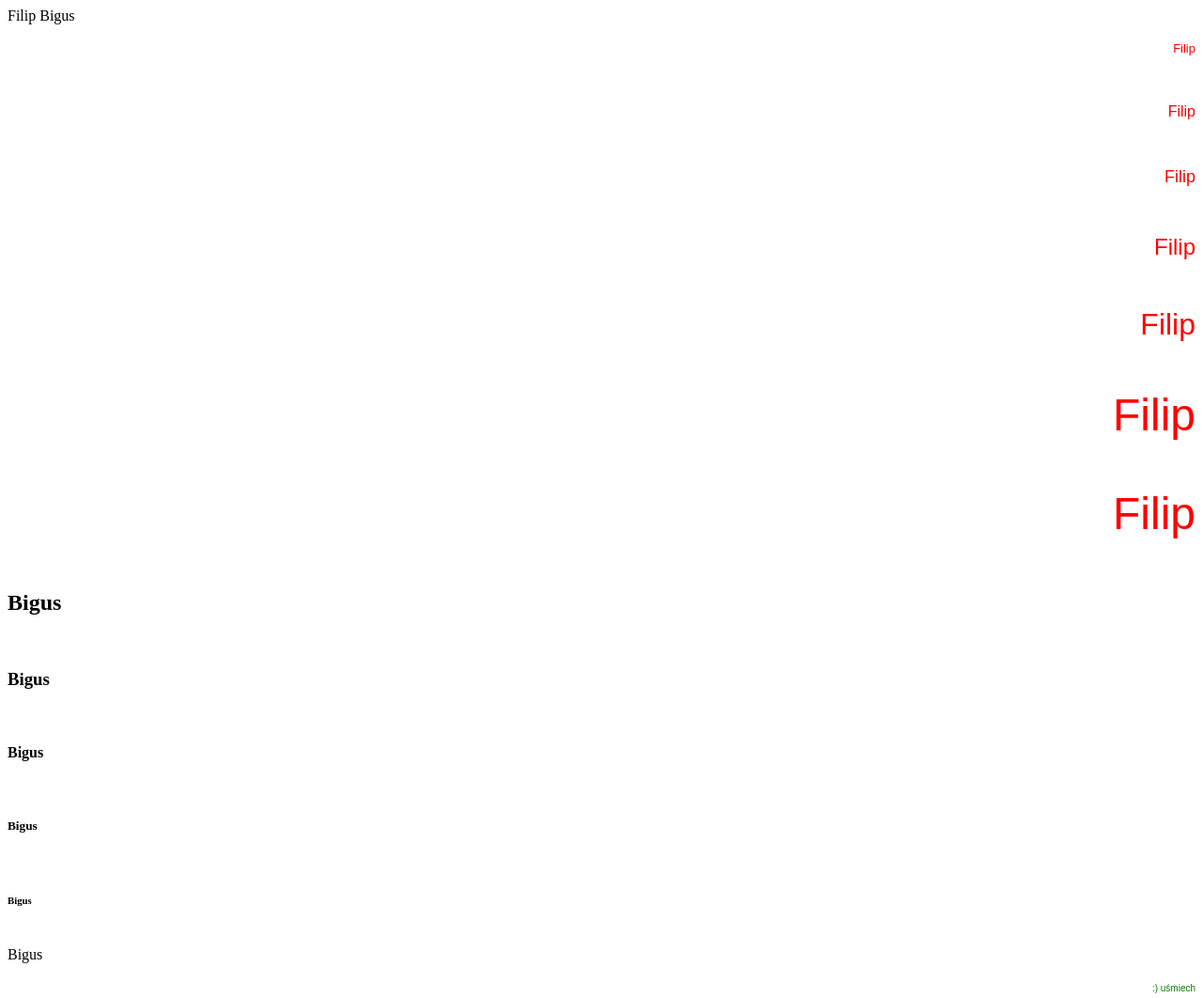
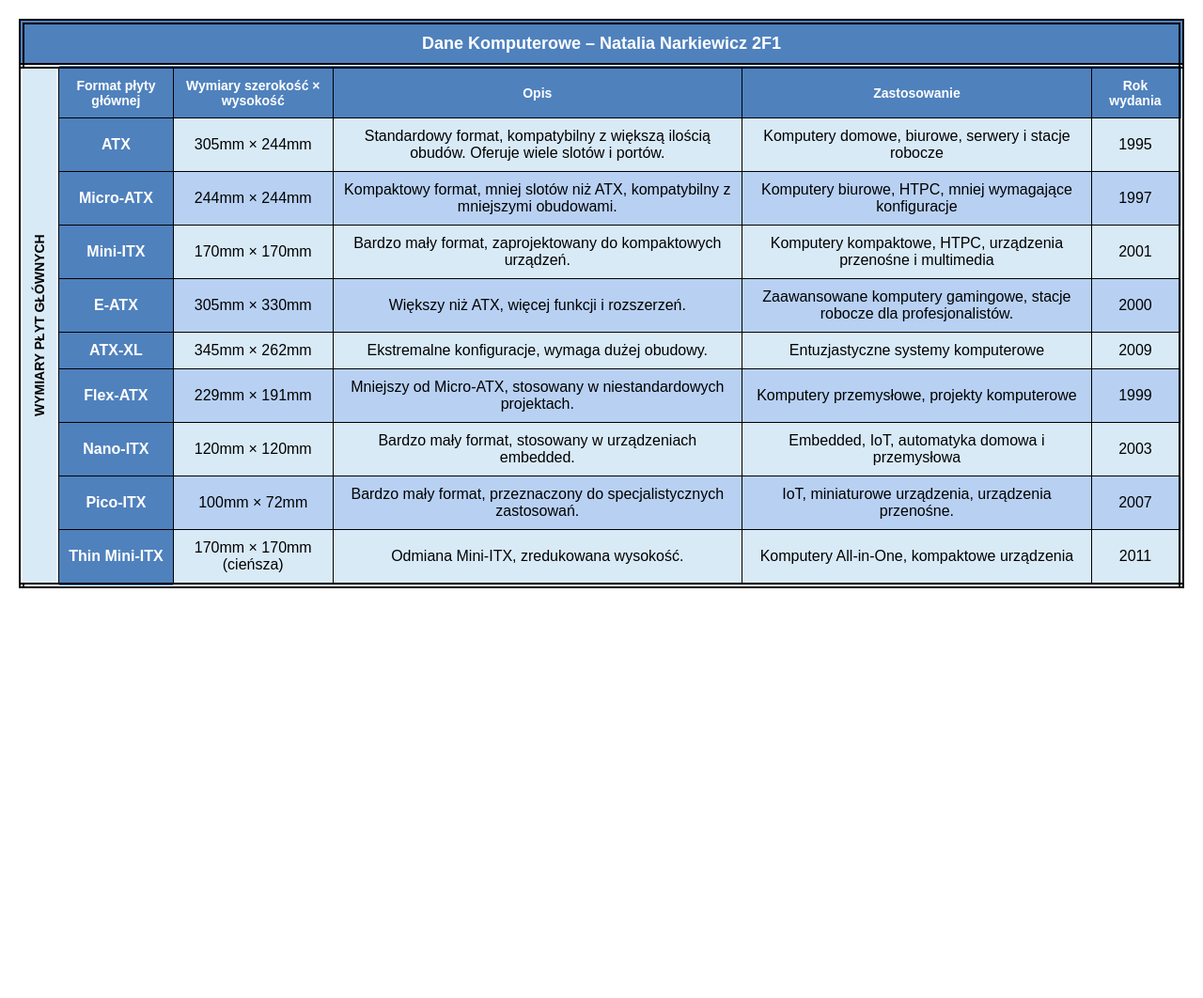
Before and after one commit to Goszka2137/tabela, a plain HTML site: page index.html in a window 1280 px wide. Shown: the top 1062 px of the page at 94% size. After the commit the page ends 800 px from the top, so only its background shows below. Drawn offline with Linux system fonts and the light colour scheme.

Commit message:
Update index.html

```diff
--- a/index.html
+++ b/index.html
@@ -1,31 +1,144 @@
 <!DOCTYPE html>
-	<html lang="pl-PL">
-	<html>
-		<head>
-			<meta charset="utf-8">
-			<title> Filip Bigus </title>
-		</head>
-		<body>
-Filip Bigus
-<p align="right"> <font color="red" size="2" face="Arial"> Filip </font> </p> <br>
-<p align="right"> <font color="red" size="3" face="Arial"> Filip </font> </p> <br>
-<p align="right"> <font color="red" size="4" face="Arial"> Filip </font> </p> <br>
-<p align="right"> <font color="red" size="5" face="Arial"> Filip </font> </p> <br>
-<p align="right"> <font color="red" size="6" face="Arial"> Filip </font> </p> <br>
-<p align="right"> <font color="red" size="7" face="Arial"> Filip </font> </p> <br>
-<p align="right"> <font color="red" size="8" face="Arial"> Filip </font> </p> <br>
-<h2> Bigus </h2><br>
-<h3> Bigus </h3><br>
-<h4> Bigus </h4><br>
-<h5> Bigus </h5><br>
-<h6> Bigus </h6><br>
-<h7> Bigus </h7><br>
-<p align="right"> <font color="green" size="1" face="Arial"> :) uśmiech </font> </p> <br>
-<p align="right"> <font color="purple" size="2" face="Couruer New"> ;) uśmiech z przymrużeniem oka</font> </p> <br>
-<p align="right"> <font color="yellow" size="3" face="Times New Roman"> :( smutek, zmartwienie</font> </p> <br>
-<p align="right"> <font color="blue" size="4" face="Verdana"> :C duży smutek</font> </p> <br>
-<p align="right"> <font color="pink" size="5" face="Times New Roman"> ;( lub :'( płacz</font> </p> <br>
-<p align="right"> <font color="brown" size="6" face="Courier New"> :P pokazanie języka</font> </p> <br>
+<html lang="pl">
+<head>
+    <meta charset="UTF-8">
+    <meta name="viewport" content="width=device-width, initial-scale=1.0">
+    <title>Tabela z ciemną kolumną</title>
+    <style>
+        body {
+            font-family: Arial, sans-serif;
+            margin: 20px;
+        }
 
-		</body>
-	</html>
+        table {
+            width: 100%;
+            border-collapse: collapse; /* Usuwa przerwy między komórkami */
+            border: 6px double black; /* Podwójna linia wokół całej tabeli */
+        }
+
+        th, td {
+            border: 1px solid black; /* Cienkie linie wokół komórek */
+            padding: 10px;
+            text-align: center;
+        }
+
+        th {
+            background-color: #4f81bd; /* Kolor nagłówków */
+            color: white; /* Biały kolor tekstu */
+            font-size: 14px;
+            font-weight: bold;
+        }
+
+        .header {
+            background-color: #4f81bd; /* Kolor tła nagłówka tabeli */
+            color: white; /* Biały tekst */
+            text-align: center;
+            font-size: 18px;
+            padding: 10px;
+            font-weight: bold;
+            border: 6px double black; /* Podwójne obramowanie wokół nagłówka */
+            border-bottom: none; /* Usunięcie dolnego obramowania */
+        }
+
+        .vertical-text {
+            writing-mode: vertical-lr; /* Tekst pionowy */
+            transform: rotate(180deg); /* Odwrócony tekst pionowy */
+            background-color: #d9eaf7; /* Dopasowanie tła */
+            font-weight: bold;
+            color: black;
+        }
+
+        /* Naprzemienne kolorowanie wierszy poza pierwszą kolumną */
+        tr:nth-child(even) td:not(:first-child) {
+            background-color: #d9eaf7; /* Jasny niebieski */
+        }
+
+        tr:nth-child(odd) td:not(:first-child) {
+            background-color: #b8d1f3; /* Ciemny niebieski */
+        }
+
+        /* Kolumna Format Płyty Głównej */
+        .format-column, .format-column-header {
+            background-color: #4f81bd; /* Ciemniejszy niebieski kolor */
+            color: white; /* Biały tekst */
+            font-weight: bold;
+        }
+    </style>
+</head>
+<body>
+    <div class="header">Dane Komputerowe – Natalia Narkiewicz 2F1</div>
+    <table>
+        <tr>
+            <th class="vertical-text" rowspan="10">WYMIARY PŁYT GŁÓWNYCH</th>
+            <th class="format-column-header">Format płyty głównej</th>
+            <th>Wymiary szerokość × wysokość</th>
+            <th>Opis</th>
+            <th>Zastosowanie</th>
+            <th>Rok wydania</th>
+        </tr>
+        <tr>
+            <td class="format-column">ATX</td>
+            <td>305mm × 244mm</td>
+            <td>Standardowy format, kompatybilny z większą ilością obudów. Oferuje wiele slotów i portów.</td>
+            <td>Komputery domowe, biurowe, serwery i stacje robocze</td>
+            <td>1995</td>
+        </tr>
+        <tr>
+            <td class="format-column">Micro-ATX</td>
+            <td>244mm × 244mm</td>
+            <td>Kompaktowy format, mniej slotów niż ATX, kompatybilny z mniejszymi obudowami.</td>
+            <td>Komputery biurowe, HTPC, mniej wymagające konfiguracje</td>
+            <td>1997</td>
+        </tr>
+        <tr>
+            <td class="format-column">Mini-ITX</td>
+            <td>170mm × 170mm</td>
+            <td>Bardzo mały format, zaprojektowany do kompaktowych urządzeń.</td>
+            <td>Komputery kompaktowe, HTPC, urządzenia przenośne i multimedia</td>
+            <td>2001</td>
+        </tr>
+        <tr>
+            <td class="format-column">E-ATX</td>
+            <td>305mm × 330mm</td>
+            <td>Większy niż ATX, więcej funkcji i rozszerzeń.</td>
+            <td>Zaawansowane komputery gamingowe, stacje robocze dla profesjonalistów.</td>
+            <td>2000</td>
+        </tr>
+        <tr>
+            <td class="format-column">ATX-XL</td>
+            <td>345mm × 262mm</td>
+            <td>Ekstremalne konfiguracje, wymaga dużej obudowy.</td>
+            <td>Entuzjastyczne systemy komputerowe</td>
+            <td>2009</td>
+        </tr>
+        <tr>
+            <td class="format-column">Flex-ATX</td>
+            <td>229mm × 191mm</td>
+            <td>Mniejszy od Micro-ATX, stosowany w niestandardowych projektach.</td>
+            <td>Komputery przemysłowe, projekty komputerowe</td>
+            <td>1999</td>
+        </tr>
+        <tr>
+            <td class="format-column">Nano-ITX</td>
+            <td>120mm × 120mm</td>
+            <td>Bardzo mały format, stosowany w urządzeniach embedded.</td>
+            <td>Embedded, IoT, automatyka domowa i przemysłowa</td>
+            <td>2003</td>
+        </tr>
+        <tr>
+            <td class="format-column">Pico-ITX</td>
+            <td>100mm × 72mm</td>
+            <td>Bardzo mały format, przeznaczony do specjalistycznych zastosowań.</td>
+            <td>IoT, miniaturowe urządzenia, urządzenia przenośne.</td>
+            <td>2007</td>
+        </tr>
+        <tr>
+            <td class="format-column">Thin Mini-ITX</td>
+            <td>170mm × 170mm (cieńsza)</td>
+            <td>Odmiana Mini-ITX, zredukowana wysokość.</td>
+            <td>Komputery All-in-One, kompaktowe urządzenia</td>
+            <td>2011</td>
+        </tr>
+    </table>
+</body>
+</html>
```
